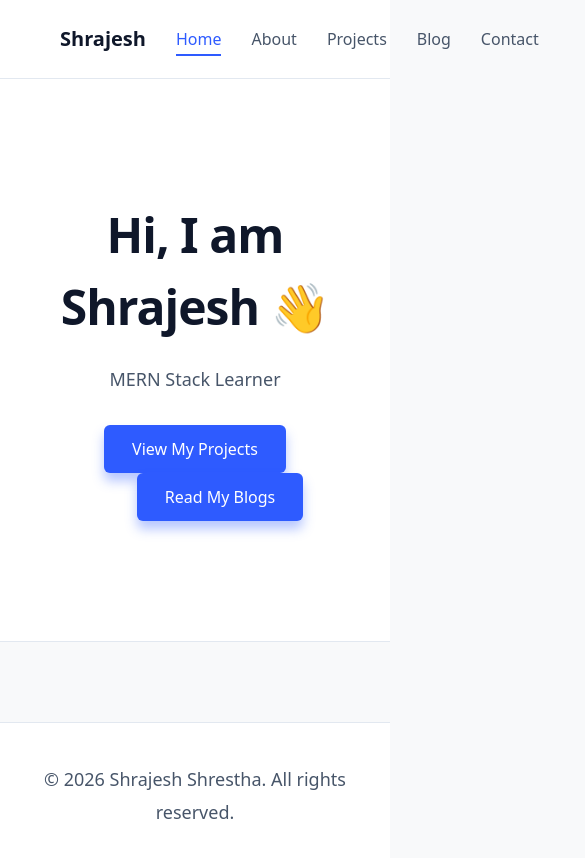
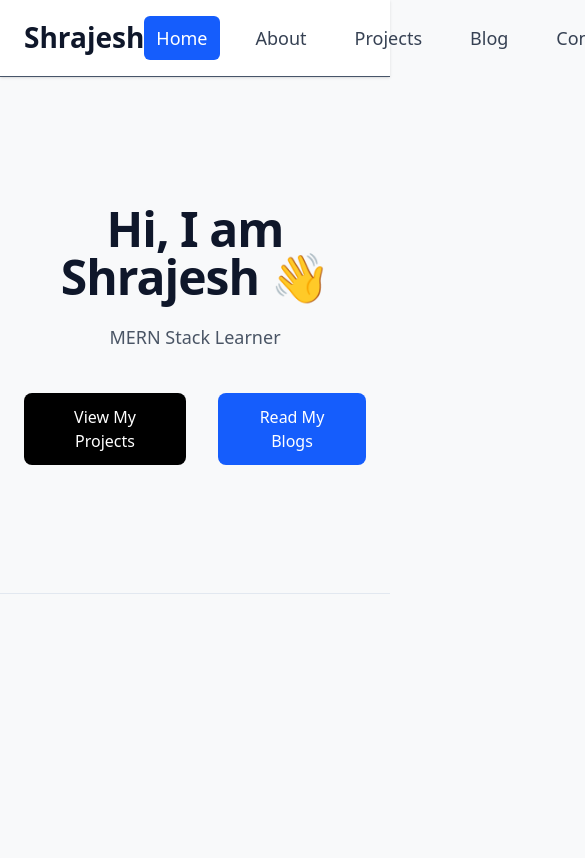
Before and after one commit to shrazesh/portfolio-website, a Next.js app: page / in a window 390 px wide. Shown: the top 858 px of the page, 585 px wide, since content can reach past the window. Built offline with nearby package versions, Linux system fonts and the light colour scheme.

Commit message:
feat: restructure layout, fix component paths, integrate Navbar, configure Tailwind correctly, resolve App Router errors, and finalise responsive hero layout

```diff
--- a/app/globals.css
+++ b/app/globals.css
@@ -52,79 +52,6 @@ html, body {
   min-height: 100vh;
 }
 
-
-/* Navbar */
-.nav {
-  display: flex;
-  justify-content: space-between;
-  align-items: center;
-  padding: 24px 60px;
-  background: var(--bg-section);
-  border-bottom: 1px solid var(--border-light);
-}
-
-.nav {
-  position: sticky;
-  top: 0;
-  z-index: 1000;
-  backdrop-filter: blur(10px);
-}
-
-.logo {
-  font-weight: 700;
-  font-size: 20px;
-  color: var(--text-heading);
-}
-
-.links a {
-  margin-left: 30px;
-  text-decoration: none;
-  color: var(--text-body);
-  font-weight: 500;
-  transition: 0.3s;
-}
-
-.links a:hover {
-  color: var(--accent);
-}
-
-.links a.active {
-  color: var(--accent);
-  border-bottom: 2px solid var(--accent);
-  padding-bottom: 4px;
-}
-
-/* Hero */
-.hero {
-  text-align: center;
-  padding: 120px 20px;
-  background: var(--bg-section);
-}
-
-.btn-group {
-  margin-top: 30px;
-  text-align: center;
-}
-
-.btn {
-  display: inline-block;
-  padding: 12px 28px;
-  background: var(--accent);
-  color: white;
-  border-radius: 6px;
-  text-decoration: none;
-  transition: 0.3s;
-  box-shadow: 0 8px 12px rgba(46, 91, 255, 0.35);
-}
-
-.btn + .btn {
-  margin-left: 50px;   /*  guaranteed spacing */
-}
-
-.btn:hover {
-  transform: translateY(-3px);
-  box-shadow: 0 12px 18px rgba(46, 91, 255, 0.45);
-}
 
 /* Footer */
 .footer {
--- a/app/layout.js
+++ b/app/layout.js
@@ -1,22 +1,18 @@
-import './globals.css'
+import "./globals.css";
 import Navbar from "../components/Navbar";
-import Footer from "../components/Footer";
 
 export const metadata = {
-  title: 'Shrajesh Portfolio',
-  description: 'Developer Portfolio and Blog',
-}
+  title: "Shrajesh Portfolio",
+  description: "MERN Stack Developer Portfolio",
+};
 
 export default function RootLayout({ children }) {
   return (
-    <html lang="en" data-scroll-behavior="smooth">
-      <body>
-        <div className="main">
+    <html lang="en">
+      <body className="bg-gray-50 text-gray-900">
         <Navbar />
-        {children}
-        <Footer />
-        </div>
+        <main className="min-h-screen">{children}</main>
       </body>
     </html>
-  )
+  );
 }
--- a/app/page.js
+++ b/app/page.js
@@ -1,12 +1,25 @@
+import Link from "next/link";
+
 export default function Home() {
   return (
-    <section className="hero">
-      <h1>Hi, I am Shrajesh 👋</h1>
-      <p>MERN Stack Learner</p>
+    <section className="text-center py-32 px-6">
+      <h1 className="text-5xl font-bold">Hi, I am Shrajesh 👋</h1>
+      <p className="text-xl text-gray-600 mt-4">MERN Stack Learner</p>
 
-      <div className="btn-group">
-        <a href="/projects" className="btn">View My Projects</a>
-        <a href="/blog" className="btn">Read My Blogs</a>
+      <div className="flex justify-center gap-8 mt-10">
+        <Link
+          href="/projects"
+          className="bg-black text-white px-6 py-3 rounded-lg hover:opacity-80"
+        >
+          View My Projects
+        </Link>
+
+        <Link
+          href="/blog"
+          className="bg-blue-600 text-white px-6 py-3 rounded-lg hover:opacity-80"
+        >
+          Read My Blogs
+        </Link>
       </div>
     </section>
   );
--- a/components/Navbar.js
+++ b/components/Navbar.js
@@ -1,4 +1,5 @@
 "use client";
+
 import Link from "next/link";
 import { usePathname } from "next/navigation";
 
@@ -6,20 +7,33 @@ export default function Navbar() {
   const path = usePathname();
 
   const navLink = (href, label) => (
-    <Link href={href} className={path === href ? "active" : ""}>
+    <Link
+      href={href}
+      className={`px-3 py-2 rounded-md transition ${
+        path === href
+          ? "bg-blue-600 text-white"
+          : "text-gray-700 hover:text-blue-600"
+      }`}
+    >
       {label}
     </Link>
   );
 
   return (
-    <nav className="nav">
-      <h2 className="logo">Shrajesh</h2>
-      <div className="links">
-        {navLink("/", "Home")}
-        {navLink("/about", "About")}
-        {navLink("/projects", "Projects")}
-        {navLink("/blog", "Blog")}
-        {navLink("/contact", "Contact")}
+    <nav className="w-full border-b bg-white shadow-sm">
+      <div className="max-w-6xl mx-auto px-6 py-4 flex justify-between items-center">
+
+        {/* Logo */}
+        <h2 className="text-2xl font-bold">Shrajesh</h2>
+
+        {/* Links */}
+        <div className="flex gap-6 text-lg font-medium">
+          {navLink("/", "Home")}
+          {navLink("/about", "About")}
+          {navLink("/projects", "Projects")}
+          {navLink("/blog", "Blog")}
+          {navLink("/contact", "Contact")}
+        </div>
       </div>
     </nav>
   );
```
